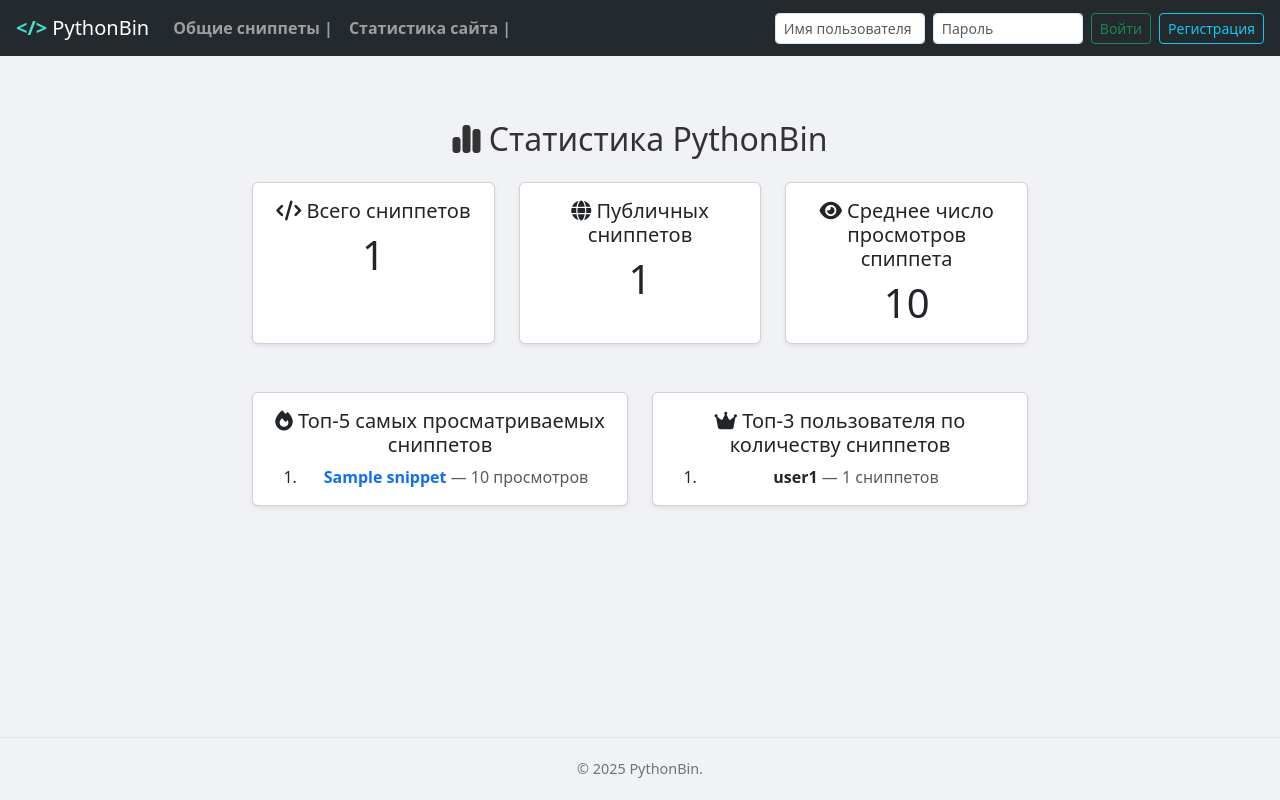
After one commit to p95max/Snippets, a Django app: page /snippets/stats/ in a window 1280 px wide. The commit adds this page. Run offline with Django 5.2, Linux system fonts and the light colour scheme; data comes from the database, SQL or seed files in the repository; tables that the repository leaves empty hold one stand-in row (values such as "Sample post"); parts of the project's set-up code (start-up, migrations or seed data) failed here and were passed over.

Commit message:
site stats page added, templates design fixes, sort by author in view_snippets.html added

```diff
--- a/MainApp/templates/includes/navbar.html
+++ b/MainApp/templates/includes/navbar.html
@@ -11,12 +11,15 @@
     <ul class="navbar-nav me-auto mb-2 mb-lg-0">
       <li class="nav-item">
           <a class="nav-link" href="{% url 'MainApp:snippets-list' %}"><strong>Общие сниппеты |</strong></a>
-      </li>
       {% if request.user.is_authenticated %}
         <li class="nav-item">
           <a class="nav-link" href="{% url 'MainApp:user_snippets' %}"><strong>Мои сниппеты |</strong></a>
         </li>
       {% endif %}
+          </li>
+          <li class="nav-item">
+          <a class="nav-link" href="{% url 'MainApp:snippets-stats' %}"><strong>Статистика сайта |</strong></a>
+      </li>
     </ul>
 
     {% if request.user.is_authenticated %}
--- a/MainApp/templates/snippet_detail.html
+++ b/MainApp/templates/snippet_detail.html
@@ -13,7 +13,7 @@
 
                         Язык:
                         <i class="{% lang_icon_class snippet.lang %}"></i>
-                        <span>{{ snippet.lang }}</span>
+                        <span>{{ snippet.get_lang_display }}</span>
                     </div>
                     <div class="col col-4">
                         Дата создания: <input type="text" value="{{ snippet.creation_date|date:"d.m.Y H:i" }}" class="form-control">
--- /dev/null
+++ b/MainApp/templates/snippets_stats.html
@@ -0,0 +1,83 @@
+{% extends 'base.html' %}
+
+{% block title %}Статистика сайта{% endblock %}
+
+{% block content %}
+<div class="my-4">
+
+    <h2 class="mb-4"><i class="fa-solid fa-chart-simple"></i> Статистика PythonBin</h2>
+
+    <div class="row g-4">
+        <div class="col-md-4">
+            <div class="card shadow-sm h-100">
+                <div class="card-body">
+                    <h5 class="card-title"><i class="fa-solid fa-code"></i> Всего сниппетов</h5>
+                    <p class="display-6 mb-0">{{ total_snippets }}</p>
+                </div>
+            </div>
+        </div>
+
+        <div class="col-md-4">
+            <div class="card shadow-sm h-100">
+                <div class="card-body">
+                    <h5 class="card-title"><i class="fa-solid fa-globe"></i> Публичных сниппетов</h5>
+                    <p class="display-6 mb-0">{{ total_public_snippets }}</p>
+                </div>
+            </div>
+        </div>
+
+        <div class="col-md-4">
+            <div class="card shadow-sm h-100">
+                <div class="card-body">
+                    <h5 class="card-title"><i class="fa-solid fa-eye"></i> Среднее число просмотров спиппета</h5>
+                   <p class="display-6 mb-0">
+                    {{ avg_snippets_views|floatformat:0|default:"0" }}
+                    </p>
+                </div>
+            </div>
+        </div>
+    </div>
+
+    <div class="row g-4 mt-4">
+        <div class="col-md-6">
+            <div class="card shadow-sm h-100">
+                <div class="card-body">
+                    <h5 class="card-title"><i class="fa-solid fa-fire"></i> Топ-5 самых просматриваемых сниппетов</h5>
+                    <ol class="mb-0">
+    {% for snip in top_5_snippets %}
+        <li>
+            <a href="{% url 'MainApp:snippet-detail' snip.id %}" class="fw-semibold text-decoration-none">
+                {{ snip.name }}
+            </a>
+            <span class="text-muted">— {{ snip.views_count }} просмотров</span>
+        </li>
+    {% empty %}
+        <li>Нет данных</li>
+    {% endfor %}
+</ol>
+                </div>
+            </div>
+        </div>
+
+        <div class="col-md-6">
+            <div class="card shadow-sm h-100">
+                <div class="card-body">
+                    <h5 class="card-title"><i class="fa-solid fa-crown"></i> Топ-3 пользователя по количеству сниппетов</h5>
+                    <ol class="mb-0">
+                        {% for user in top_3_authors %}
+                            <li>
+                                <span class="fw-semibold">{{ user.username }}</span>
+                                <span class="text-muted">— {{ user.snippet_count }} сниппетов</span>
+                            </li>
+                        {% empty %}
+                            <li>Нет данных</li>
+                        {% endfor %}
+                    </ol>
+                </div>
+            </div>
+        </div>
+
+    </div>
+
+</div>
+{% endblock %}
--- a/MainApp/templates/user_snippets.html
+++ b/MainApp/templates/user_snippets.html
@@ -85,7 +85,7 @@
         </td>
         <td>
             <i class="{% lang_icon_class snippet.lang %}"></i>
-            <span>{{ snippet.lang }}</span>
+            <span>{{ snippet.get_lang_display }}</span>
         </td>
         <td>{{ snippet.creation_date|date:"d.m.Y H:i" }}</td>
         <td>{{ snippet.updated_date|date:"d.m.Y H:i" }}</td>
@@ -96,7 +96,7 @@
                 🔒
             {% endif %}
         </td>
-    <td>{{ snippet.num_comments|default:"-" }}</td>
+        <td>{{ snippet.num_comments|default:"-" }}</td>
         <td>{{ snippet.views_count }}</td>
         <td class="text-center">
             <a href="{% url 'MainApp:snippet-edit' snippet.pk %}" class="btn btn-sm btn-outline-secondary">✎</a>
@@ -110,7 +110,7 @@
     </tr>
     {% empty %}
     <tr>
-        <td colspan="9" class="text-center text-muted">У вас пока нет сниппетов.</td>
+        <td colspan="10" class="text-center text-muted">У вас пока нет сниппетов.</td>
     </tr>
     {% endfor %}
 </tbody>
--- a/MainApp/urls.py
+++ b/MainApp/urls.py
@@ -1,7 +1,7 @@
 from django.urls import path
 from MainApp.views import (index_page, add_snippet_page, snippet_detail,
                            edit_snippet_page, delete_snippet_page, custom_login, custom_logout, snippets_universal,
-                           custom_registration, comment_add, search_snippets)
+                           custom_registration, comment_add, search_snippets, snippets_stats)
 from django.contrib.auth.decorators import login_required
 
 app_name = 'MainApp'
@@ -10,6 +10,7 @@ urlpatterns = [
     path('', index_page, name="home"),
     path('snippets/', snippets_universal, name='snippets-list'),
     path('my-snippets/', login_required(lambda r: snippets_universal(r, user_only=True)), name='user_snippets'),
+    path('snippets/stats/', snippets_stats, name='snippets-stats'),
     path('snippet/<int:id>', snippet_detail, name="snippet-detail"),
     path('search/', search_snippets, name='snippets-search'),
 
--- a/MainApp/views.py
+++ b/MainApp/views.py
@@ -1,7 +1,8 @@
 from django.contrib.auth.decorators import login_required
+from django.contrib.auth.models import User
 from django.core.paginator import Paginator
 from django.db import models
-from django.db.models import Count, Q
+from django.db.models import Count, Q, Avg
 from django.http import HttpResponseForbidden, HttpResponseNotAllowed
 from django.shortcuts import render, redirect, get_object_or_404
 from MainApp.models import Snippet, LANG_ICONS
@@ -55,15 +56,27 @@ def snippets_universal(request, user_only=False):
             )
         template = 'view_snippets.html'
 
+    author_id = request.GET.get('author')
+    if author_id:
+        snippets = snippets.filter(user_id=author_id)
+
     paginator = Paginator(snippets, 5)
     page_number = request.GET.get('page')
     page_obj = paginator.get_page(page_number)
+
+    active_users = (
+        User.objects
+        .filter(snippet__isnull=False)
+        .annotate(snippet_count=Count('snippet'))
+        .distinct()
+    )
 
     context = {
         'snippets': snippets,
         'page_obj': page_obj,
         'sort': sort,
         'order': order,
+        'active_users': active_users,
     }
     return render(request, template, context)
 
@@ -84,6 +97,31 @@ def snippet_detail(request, id):
         'comment_form': comment_form,
     }
     return render(request, 'snippet_detail.html', context)
+
+def snippets_stats(request):
+    total_snippets = Snippet.objects.count()
+    total_public_snippets = Snippet.objects.filter(public=True).count()
+    avg_snippets_views = Snippet.objects.aggregate(avg=Avg('views_count'))['avg']
+    aavg_snippets_views = round(avg_snippets_views)
+    top_5_snippets = Snippet.objects.order_by('-views_count').values('id', 'name', 'views_count')[:5]
+    top_3_authors = (
+        User.objects
+        .annotate(snippet_count=Count('snippet'))
+        .filter(snippet_count__gt=0)
+        .order_by('-snippet_count')[:3]
+        .values('username', 'snippet_count')
+    )
+
+    context = {
+        'total_snippets': total_snippets,
+        'total_public_snippets': total_public_snippets,
+        'avg_snippets_views': avg_snippets_views,
+        'top_5_snippets': top_5_snippets,
+        'top_3_authors': top_3_authors,
+    }
+
+    return render(request, 'snippets_stats.html', context=context)
+
 
 # Custom auth
 def custom_login(request):
```
Also changed, not shown: MainApp/templates/view_snippets.html (+26 -2 lines).
